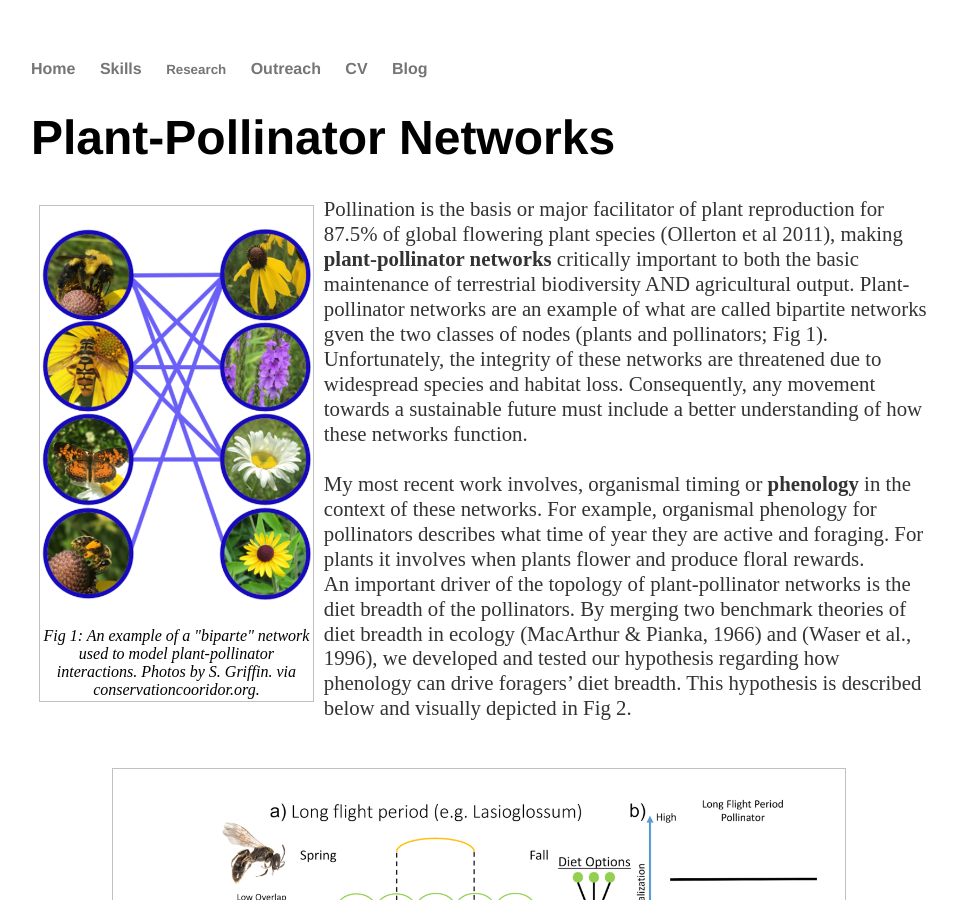
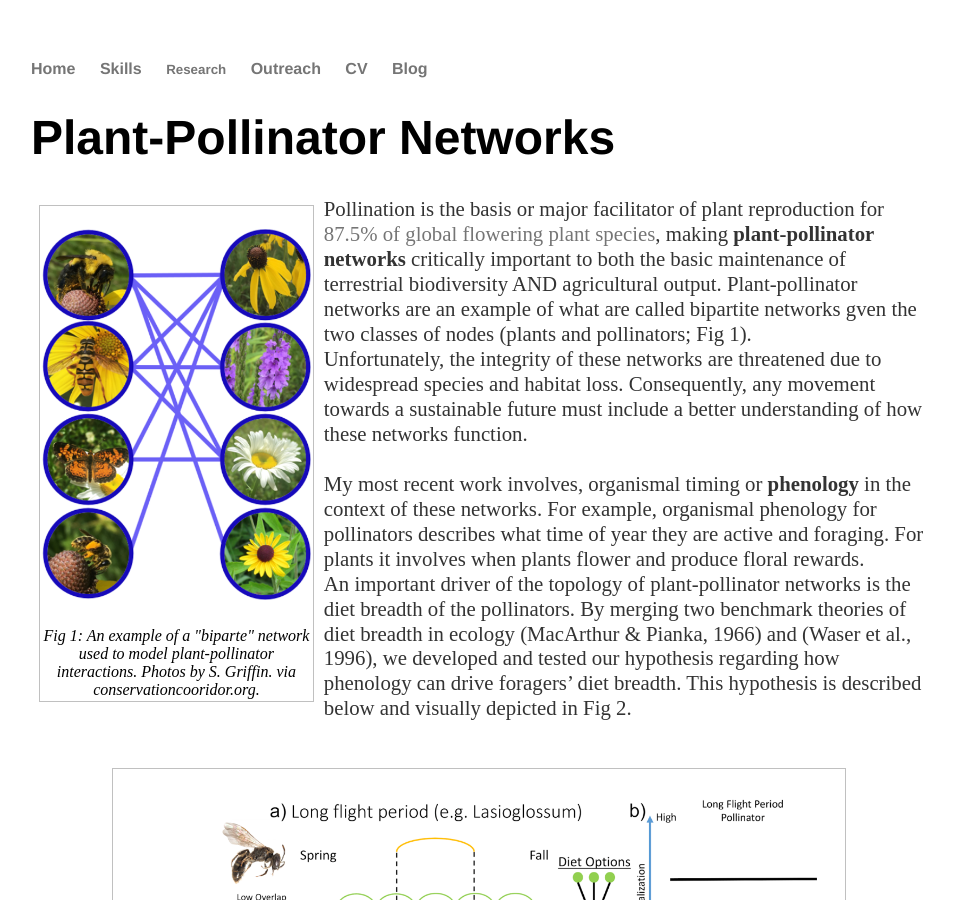
Before and after one commit to prglaum/prglaum.github.io, a Jekyll site: the page built from research/pollination/index.html, in a window 1280 px wide and 900 px high. Shown: the whole window, without its empty margins (161-1118 px from the left). Built offline with Jekyll 4.4.1, drawn with Linux system fonts in a browser that asks for light colours.

Commit message:
Update index.html

```diff
--- a/research/pollination/index.html
+++ b/research/pollination/index.html
@@ -11,7 +11,9 @@ title: Pollination Networks
 		<figcaption>Fig 1: An example of a "biparte" network used to model plant-pollinator interactions. Photos by S. Griffin. via conservationcooridor.org.</figcaption>
 </figure30>
 
-<p>Pollination is the basis or major facilitator of plant reproduction for 87.5% of global flowering plant species (Ollerton et al 2011), making <b>plant-pollinator networks</b>
+<p>Pollination is the basis or major facilitator of plant reproduction for
+	<a href="https://onlinelibrary.wiley.com/doi/full/10.1111/j.1600-0706.2010.18644.x" target="_blank" rel="noopener noreferrer">87.5% of global flowering plant species</a>,
+	making <b>plant-pollinator networks</b>
 	critically important to both the basic maintenance of terrestrial biodiversity AND agricultural output. Plant-pollinator networks are an example of what are called
 	bipartite networks gven the two classes of nodes (plants and pollinators; Fig 1).
 	<br>Unfortunately, the integrity of these networks are threatened due to widespread species and habitat loss. Consequently, any movement towards a sustainable
```
